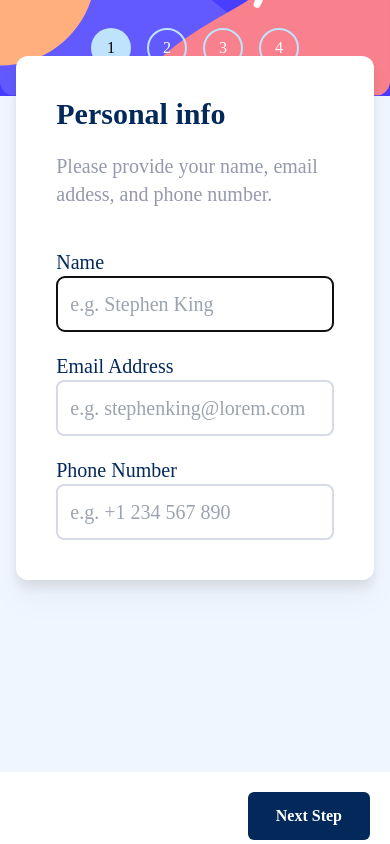
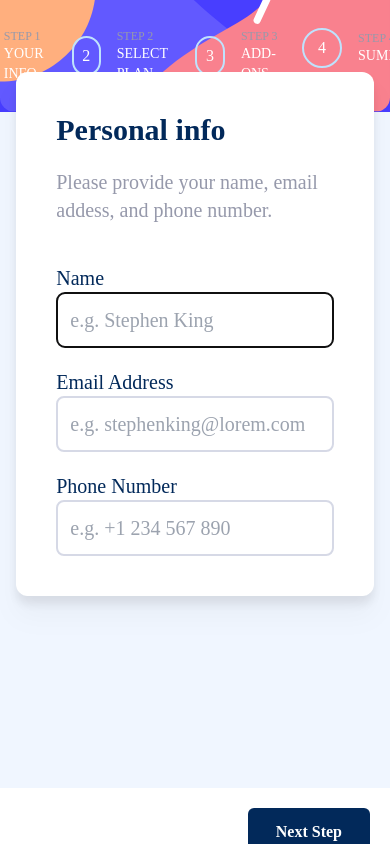
Before and after one commit to Recepyolcu/frontend-mentor-Multi-step-form, a Next.js app: page / in a window 390 px wide. Built offline with nearby package versions, Linux system fonts and the light colour scheme.

Commit message:
addEventListener

```diff
--- a/app/login/sidebar.jsx
+++ b/app/login/sidebar.jsx
@@ -2,19 +2,18 @@ import { useEffect, useState } from "react";
 
 const sm = 640;
 
-function handleResize() {
-    if (window.innerWidth > sm) setIsResized(true);
-    else setIsResized(false);
-}
-
 export default function Sidebar(props) {
-    const [ isResized, setIsResized ] = useState(false);
+    const [ isResized, setIsResized ] = useState(true);
     const classes = {
         active:   "bg-light_blue text-black flex items-center justify-center w-8 h-8 max-sm:w-10 max-sm:h-10 rounded-full",
         deactive: "border-light_blue border-2 flex items-center justify-center w-8 h-8 max-sm:w-10 max-sm:h-10 rounded-full"
     }
 
     useEffect(() => {
+        function handleResize() {
+            if (window.innerWidth > sm) setIsResized(true);
+            else setIsResized(false);
+        }
         addEventListener('resize', handleResize);
     });
 
@@ -23,7 +22,7 @@ export default function Sidebar(props) {
         <div className="max-sm:w-full max-sm:flex-row max-sm:justify-center max-sm:rounded-none max-sm:h-64 max-sm:bg-bottom max-sm:gap-4 bg-purplish_blue bg-sideBackground bg-cover bg-bottom w-[355px] h-full p-7 rounded-lg text-white flex flex-col gap-8 items-start">
             <div className="flex gap-4 items-center">
                 <span className={props.page == 0 ? classes.active : classes.deactive}>1</span>
-                    {(isResized) ?
+                    {isResized ?
                     <div className="flex flex-col">
                         <span className="text-cool_gray text-xs">STEP 1</span>
                         <span className="text-sm text-white">YOUR INFO</span>
@@ -33,7 +32,7 @@ export default function Sidebar(props) {
             </div>
             <div className="flex gap-4 items-center">
                 <span className={props.page == 1 ? classes.active : classes.deactive}>2</span>
-                {(window.innerWidth > sm || isResized) ?
+                {isResized ?
                 <div className="flex flex-col">
                     <span className="text-cool_gray text-xs">STEP 2</span>
                     <span className="text-sm ">SELECT PLAN</span>
@@ -43,7 +42,7 @@ export default function Sidebar(props) {
             </div>
             <div className="flex gap-4 items-center">
                 <span className={props.page == 2 ? classes.active : classes.deactive}>3</span>
-                {(window.innerWidth > sm || isResized) ?
+                {isResized ?
                 <div className="flex flex-col">
                     <span className="text-cool_gray text-xs">STEP 3</span>
                     <span className="text-sm ">ADD-ONS</span>
@@ -53,7 +52,7 @@ export default function Sidebar(props) {
             </div>
             <div className="flex gap-4 items-center">
                 <span className={(props.page == 3 || props.page == 4) ? classes.active : classes.deactive}>4</span>
-                {window.innerWidth > sm ?
+                {isResized ?
                 <div className="flex flex-col">
                     <span className="text-cool_gray text-xs">STEP 4</span>
                     <span className="text-sm">SUMMARY</span>
```
